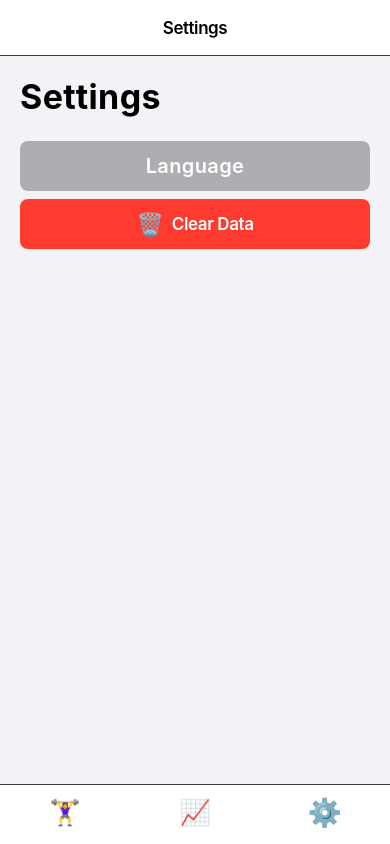
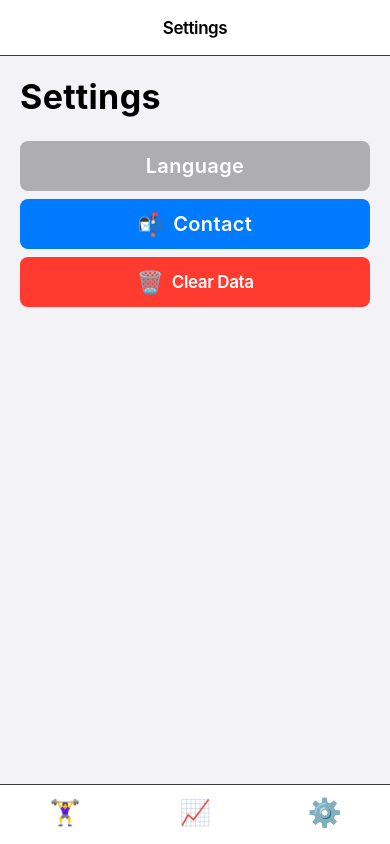
Before and after one commit to nunyvega/birrathon-app-5x5, a React Native app: screen /Settings in a window 390 px wide. Built offline with nearby package versions, Linux system fonts and the light colour scheme.

Commit message:
add contact option

```diff
--- a/src/components/LanguagePicker.tsx
+++ b/src/components/LanguagePicker.tsx
@@ -116,8 +116,6 @@ const styles = StyleSheet.create({
 	},
 	modalContent: {
 		backgroundColor: Colors.systemBackground,
-		borderTopLeftRadius: BorderRadius.xl,
-		borderTopRightRadius: BorderRadius.xl,
 		padding: Spacing.xl,
 		paddingBottom: Platform.OS === "ios" ? 40 : 20,
 		minHeight: 200,
--- a/src/locales/en.json
+++ b/src/locales/en.json
@@ -94,5 +94,7 @@
   "clearDataError": "Failed to clear data. Please try again.",
   "Settings": "Settings",
   "History": "History",
-  "ChooseLanguage": "Choose Language"
+  "ChooseLanguage": "Choose Language",
+  "contact": "Contact",
+  "contactText": "If you have any questions or suggestions, please feel free to contact us."
 }
--- a/src/locales/es.json
+++ b/src/locales/es.json
@@ -94,5 +94,7 @@
   "clearDataError": "No se pudo limpiar los datos. Por favor, inténtalo de nuevo.",
   "Settings": "Configuración",
   "History": "Historial",
-  "ChooseLanguage": "Selecciona el idioma"
+  "ChooseLanguage": "Selecciona el idioma",
+  "contact": "Contacto",
+  "contactText": "Si tienes alguna pregunta o sugerencia, no dudes en contactarnos."
 }
--- a/src/locales/fr.json
+++ b/src/locales/fr.json
@@ -94,5 +94,7 @@
   "clearDataError": "La suppression des données a échoué. Veuillez réessayer.",
   "Settings": "Paramètres",
   "History": "Historique",
-  "ChooseLanguage": "Choisir la langue"
+  "ChooseLanguage": "Choisir la langue",
+  "contact": "Contact",
+  "contactText": "Si vous avez des questions ou des suggestions, n'hésitez pas à nous contacter."
 }
--- a/src/screens/SettingsScreen.tsx
+++ b/src/screens/SettingsScreen.tsx
@@ -5,6 +5,11 @@ import {
 	Text,
 	TouchableOpacity,
 	Alert,
+	Modal,
+	Linking,
+	Pressable,
+	StyleSheet,
+	Platform,
 } from "react-native";
 import { useTranslation } from "react-i18next";
 import { useWorkout } from "../context/WorkoutContext";
@@ -14,6 +19,7 @@ import {
 	Spacing,
 	ButtonStyles,
 	Shadows,
+	BorderRadius,
 } from "../styles/AppleDesignSystem";
 import LanguagePicker from "../components/LanguagePicker";
 import AsyncStorage from "@react-native-async-storage/async-storage";
@@ -30,6 +36,7 @@ const SettingsScreen: React.FC = () => {
 	const { t, i18n } = useTranslation();
 	const { clearAllData } = useWorkout();
 	const [selectedLanguage, setSelectedLanguage] = useState("en");
+	const [contactModalVisible, setContactModalVisible] = useState(false);
 	const navigation = useNavigation<BottomTabNavigationProp<TabParamList>>();
 
 	// Load language from AsyncStorage on mount
@@ -93,6 +100,16 @@ const SettingsScreen: React.FC = () => {
 					selectedLanguage={selectedLanguage}
 					onSelect={handleLanguageChange}
 				/>
+				{/* Contact Button */}
+				<TouchableOpacity
+					style={styles.trigger}
+					onPress={() => setContactModalVisible(true)}
+					activeOpacity={0.7}
+				>
+					<Text style={styles.icon}>📬</Text>
+					<Text style={styles.triggerText}>{t("contact")}</Text>
+				</TouchableOpacity>
+				{/* Existing Clear Data Button */}
 				<TouchableOpacity
 					style={{
 						...ButtonStyles.destructive,
@@ -116,9 +133,123 @@ const SettingsScreen: React.FC = () => {
 						{t("clearData")}
 					</Text>
 				</TouchableOpacity>
+				{/* Contact Modal */}
+				<Modal
+					visible={contactModalVisible}
+					animationType="slide"
+					transparent={true}
+					onRequestClose={() => setContactModalVisible(false)}
+				>
+					<View style={styles.modalOverlay}>
+						<View style={styles.modalContent}>
+							<Text style={styles.modalTitle}>
+								{t("contactText")}
+							</Text>
+							<Pressable
+								onPress={() =>
+									Linking.openURL(
+										"https://www.linkedin.com/in/max-robles-dev/"
+									)
+								}
+								style={styles.contactLink}
+							>
+								<Text style={styles.contactLinkText}>
+									Maximiliano Robles
+								</Text>
+							</Pressable>
+							<Pressable
+								onPress={() =>
+									Linking.openURL(
+										"https://www.linkedin.com/in/alvaro-vega/"
+									)
+								}
+								style={styles.contactLink}
+							>
+								<Text style={styles.contactLinkText}>
+									Alvaro Vega
+								</Text>
+							</Pressable>
+							<TouchableOpacity
+								style={styles.cancelButton}
+								onPress={() => setContactModalVisible(false)}
+							>
+								<Text style={styles.cancelText}>
+									{t("cancel")}
+								</Text>
+							</TouchableOpacity>
+						</View>
+					</View>
+				</Modal>
 			</View>
 		</SafeAreaView>
 	);
 };
 
+const styles = StyleSheet.create({
+	trigger: {
+		width: "100%",
+		height: 50,
+		marginBottom: Spacing.md,
+		paddingHorizontal: Spacing.lg,
+		paddingVertical: Spacing.sm,
+		backgroundColor: Colors.systemBlue,
+		borderRadius: BorderRadius.small,
+		alignItems: "center",
+		justifyContent: "center",
+		flexDirection: "row",
+	},
+	triggerText: {
+		...Typography.title3,
+		color: Colors.systemBackground,
+	},
+	icon: {
+		fontSize: 22,
+		marginRight: Spacing.md,
+	},
+	modalOverlay: {
+		flex: 1,
+		backgroundColor: "rgba(0,0,0,0.3)",
+		justifyContent: "flex-end",
+		alignItems: "center",
+	},
+	modalContent: {
+		backgroundColor: Colors.systemBackground,
+		padding: Spacing.xl,
+		paddingBottom: Platform.OS === "ios" ? 40 : 20,
+		minHeight: 200,
+		width: "100%",
+		alignItems: "center",
+	},
+	modalTitle: {
+		...Typography.headline,
+		color: Colors.label,
+		textAlign: "center",
+		marginBottom: Spacing.xl,
+	},
+	contactLink: {
+		marginBottom: 12,
+		paddingVertical: 10,
+		paddingHorizontal: 24,
+		borderRadius: 8,
+	},
+	contactLinkText: {
+		color: Colors.link,
+		textDecorationLine: "underline",
+	},
+	cancelButton: {
+		marginTop: Spacing.xl,
+		paddingVertical: Spacing.lg,
+		borderRadius: BorderRadius.large,
+		backgroundColor: Colors.systemGray4,
+		alignItems: "center",
+		alignSelf: "stretch",
+	},
+	cancelText: {
+		...Typography.body,
+		color: Colors.label,
+		fontWeight: "600",
+		textAlign: "center",
+	},
+});
+
 export default SettingsScreen;
```
